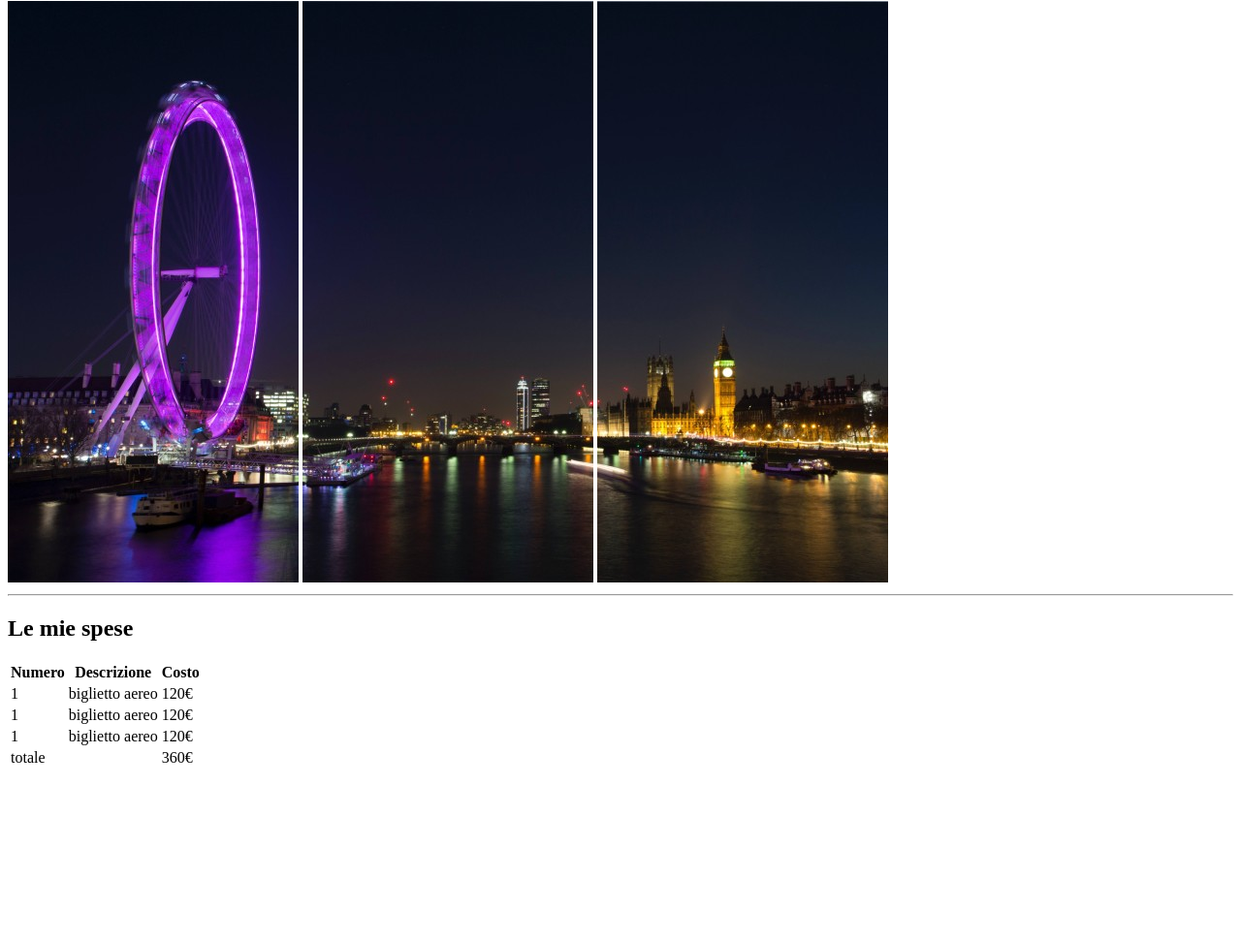
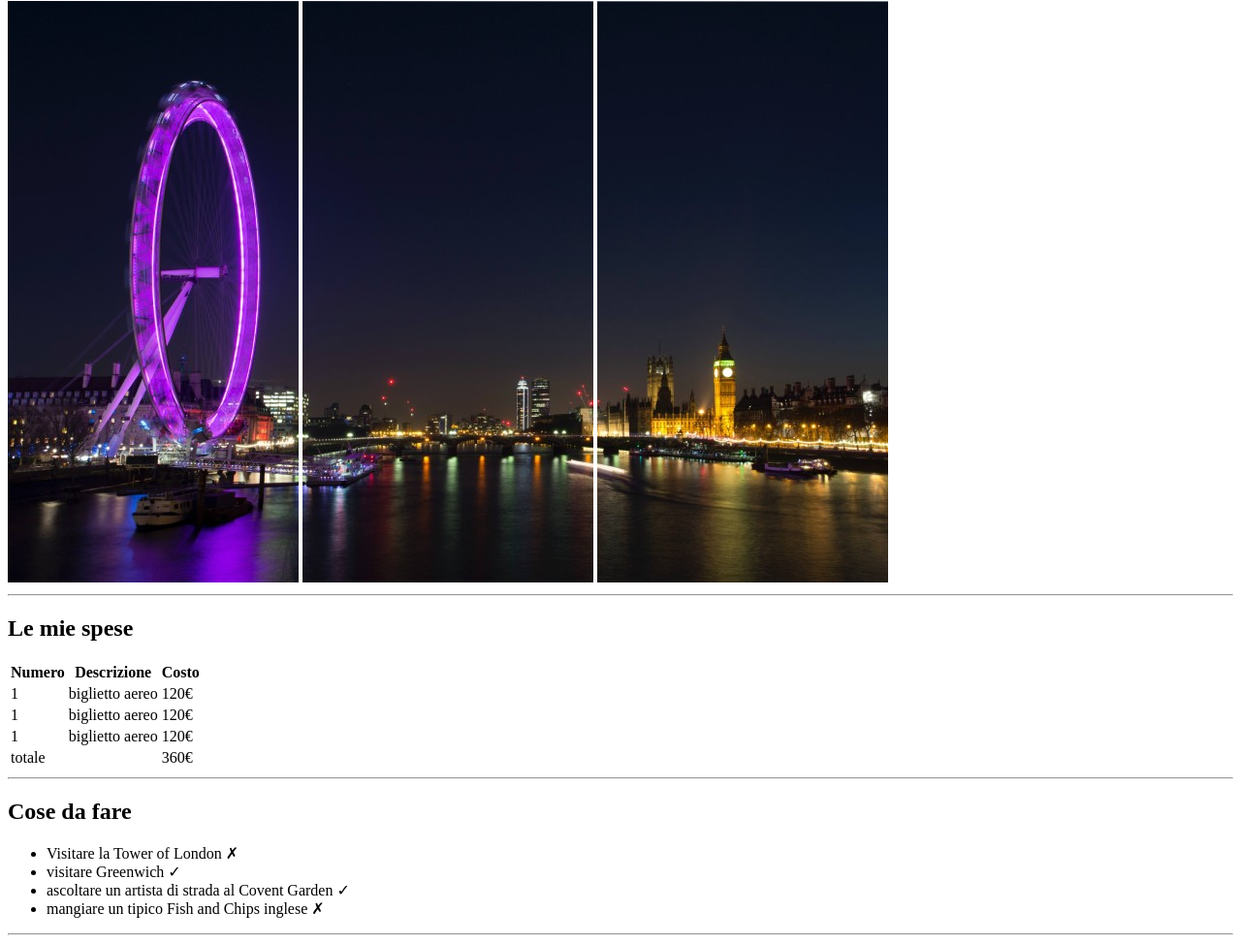
Before and after one commit to alessandromarangoni/html-london-trip, a plain HTML site: page index.html in a window 1280 px wide. Shown: the part 79-1052 px from the top of the page at 97% size. Before the commit the page ends 881 px from the top, so only its background shows below. Drawn offline with Linux system fonts and the light colour scheme.

Commit message:
inserisco una seconda section con un O. List

```diff
--- a/index.html
+++ b/index.html
@@ -63,7 +63,25 @@
                     </tr>
                 </tfoot>
             </table>
+            <hr>
         </section>
+
+        <!--inserisco seconda section con lista non ordinata per le cose da fare -->
+        <section>
+            <div>
+                <h2>Cose da fare</h2>
+            </div>
+            <div>
+                <ul>
+                    <li>Visitare la Tower of London &#10007</li>
+                    <li>visitare Greenwich &#10003 </li>
+                    <li>ascoltare un artista di strada al Covent Garden &#10003</li>
+                    <li>mangiare un tipico Fish and Chips inglese &#10007</li>
+                </ul>
+            </div>
+            <hr>
+        </section>
+
 
 
 
```
